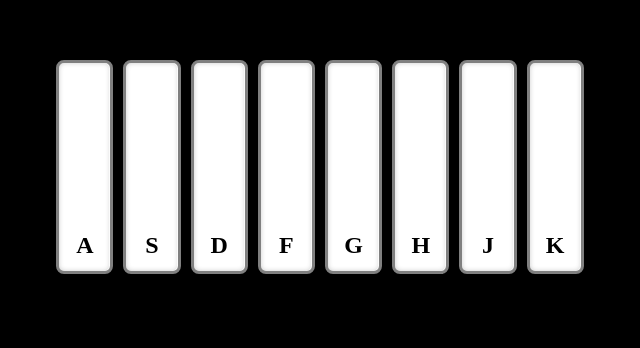
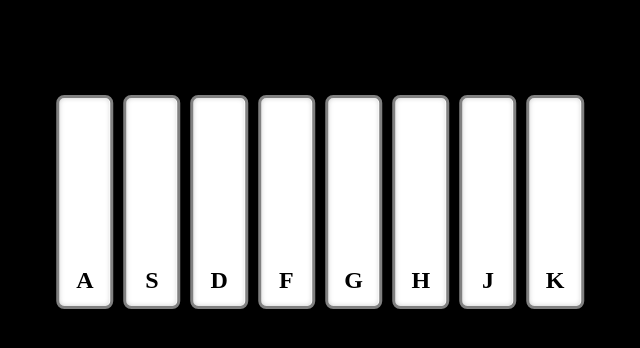
Before and after one commit to KatyaTym/Piano, a plain HTML site: page index.html in a window 1280 px wide. Shown: the part 198-546 px from the top of the page, without its empty margins (320-960 px from the left). Drawn offline with Linux system fonts and the light colour scheme.

Commit message:
Fix styles

```diff
--- a/index.html
+++ b/index.html
@@ -10,29 +10,29 @@
 </head>
 
 <body>
-    <ul class="set">
-        <li id="a_key" class="white" onclick="animateAndPlay('a')">
+    <ul class="set center">
+        <li id="a_key" class="piano_key" onclick="animateAndPlay('a')">
             <h2>A</h2>
         </li>
-        <li id="s_key" class="white" onclick="animateAndPlay('s')">
+        <li id="s_key" class="piano_key" onclick="animateAndPlay('s')">
             <h2>S</h2>
         </li>
-        <li id="d_key" class="white" onclick="animateAndPlay('d')">
+        <li id="d_key" class="piano_key" onclick="animateAndPlay('d')">
             <h2>D</h2>
         </li>
-        <li id="f_key" class="white" onclick="animateAndPlay('f')">
+        <li id="f_key" class="piano_key" onclick="animateAndPlay('f')">
             <h2>F</h2>
         </li>
-        <li id="g_key" class="white" onclick="animateAndPlay('g')">
+        <li id="g_key" class="piano_key" onclick="animateAndPlay('g')">
             <h2>G</h2>
         </li>
-        <li id="h_key" class="white" onclick="animateAndPlay('h')">
+        <li id="h_key" class="piano_key" onclick="animateAndPlay('h')">
             <h2>H</h2>
         </li>
-        <li id="j_key" class="white" onclick="animateAndPlay('j')">
+        <li id="j_key" class="piano_key" onclick="animateAndPlay('j')">
             <h2>J</h2>
         </li>
-        <li id="k_key" class="white" onclick="animateAndPlay('k')">
+        <li id="k_key" class="piano_key" onclick="animateAndPlay('k')">
             <h2>K</h2>
         </li>
     </ul>
--- a/piano.css
+++ b/piano.css
@@ -2,18 +2,28 @@ body {
     background-color: black;
 }
 
-ul {
+.set {
     display: flex;
     justify-content: center;
-    margin-top: 20%;
-    padding-left: 0px;
+    padding: 0px;
+    text-align: center;
+}
+
+.center {
+    margin: 0;
+    position: absolute;
+    top: 50%;
+    left: 50%;
+    -ms-transform: translate(-50%, -50%);
+    transform: translate(-50%, -50%);
 }
 
 li {
     list-style: none;
+    margin-top: 50%;
 }
 
-ul .white {
+.piano_key {
     width: 3.2em;
     height: 13em;
     border-radius: 8px;
@@ -24,7 +34,7 @@ ul .white {
     transition: all .1s ease;
 }
 
-ul .play {
+.play {
     box-shadow: 0 0 1rem #196151;
     border-color: #196151;
     transform: scale(1.1);
@@ -33,7 +43,3 @@ ul .play {
 h2 {
     margin-top: 330%;
 }
-
-.set{
-    text-align: center;
-}
```
